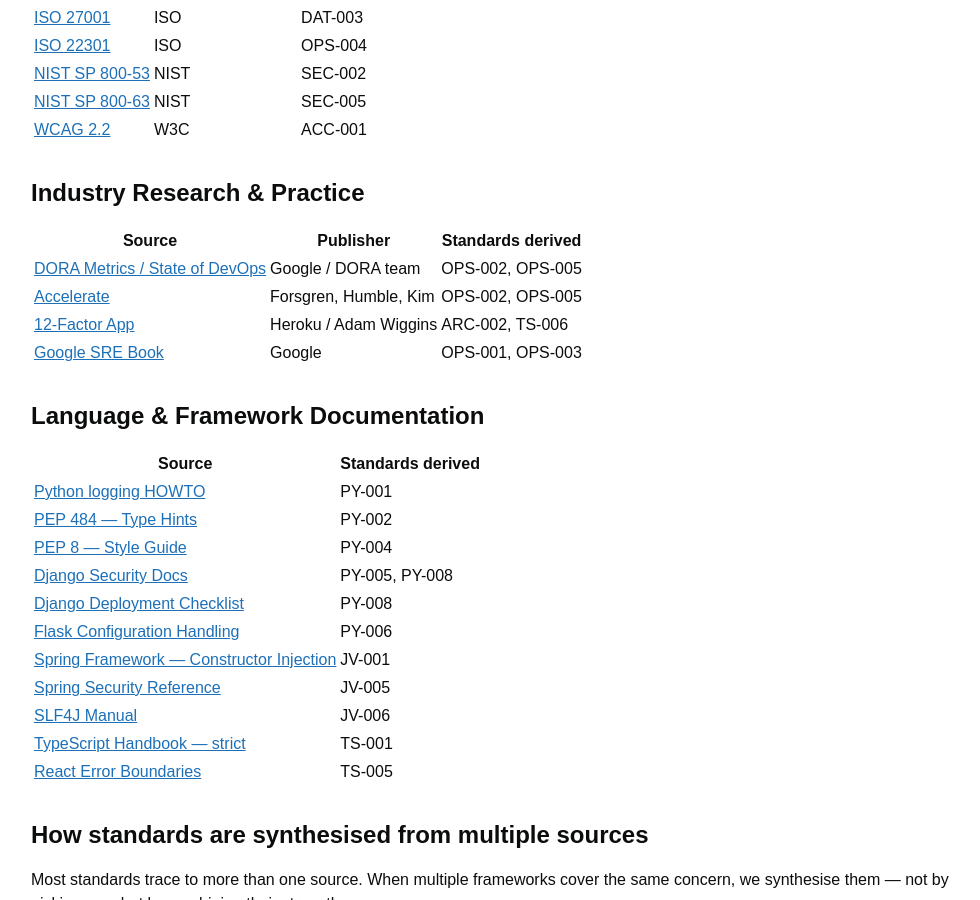
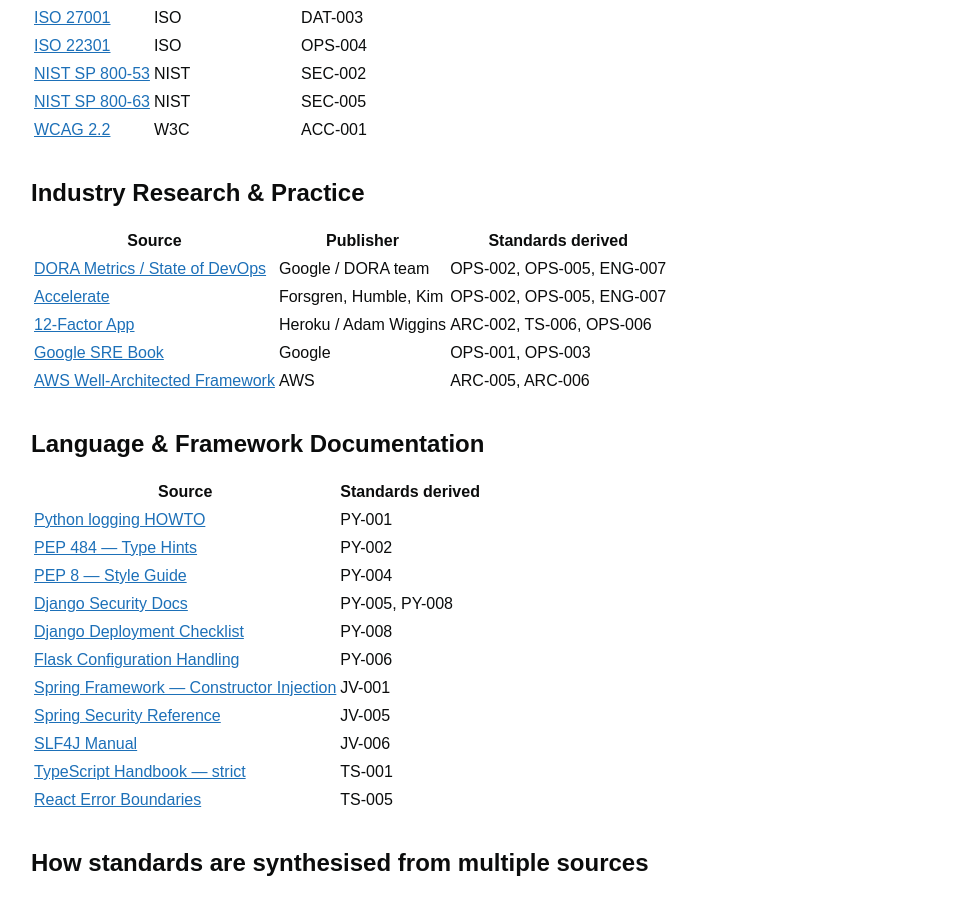
Before and after one commit to bv90dsit/Engineering_standards, a Jekyll site: the page built from docs/sources.md, in a window 1280 px wide and 900 px high, scrolled down 1652 px. Shown: the whole window, without its empty margins (149-1129 px from the left). Built offline with Jekyll 4.4.1, drawn with Linux system fonts in a browser that asks for light colours; our own code applies the rules of GitHub Pages for plain Markdown files.

Commit message:
Add AWS Well-Architected Framework to sources (Tier 2)
Cited by ARC-005 (resilience) and ARC-006 (no single points of
failure). Recognised by UK Gov teams, stable 9+ years, describes
cloud-agnostic patterns despite the AWS branding.

Also updated DORA/Accelerate/12-Factor with newly added standards.

Co-Authored-By: Claude Opus 4.6 (1M context) <noreply@anthropic.com>

```diff
--- a/docs/sources.md
+++ b/docs/sources.md
@@ -59,10 +59,11 @@ The distinction: source traceability answers "why must we do this?" (authority).
 
 | Source | Publisher | Standards derived |
 |--------|-----------|-------------------|
-| [DORA Metrics / State of DevOps](https://dora.dev/) | Google / DORA team | OPS-002, OPS-005 |
-| [Accelerate](https://itrevolution.com/product/accelerate/) | Forsgren, Humble, Kim | OPS-002, OPS-005 |
-| [12-Factor App](https://12factor.net/) | Heroku / Adam Wiggins | ARC-002, TS-006 |
+| [DORA Metrics / State of DevOps](https://dora.dev/) | Google / DORA team | OPS-002, OPS-005, ENG-007 |
+| [Accelerate](https://itrevolution.com/product/accelerate/) | Forsgren, Humble, Kim | OPS-002, OPS-005, ENG-007 |
+| [12-Factor App](https://12factor.net/) | Heroku / Adam Wiggins | ARC-002, TS-006, OPS-006 |
 | [Google SRE Book](https://sre.google/sre-book/table-of-contents/) | Google | OPS-001, OPS-003 |
+| [AWS Well-Architected Framework](https://docs.aws.amazon.com/wellarchitected/latest/framework/) | AWS | ARC-005, ARC-006 |
 
 ## Language & Framework Documentation
 
```
